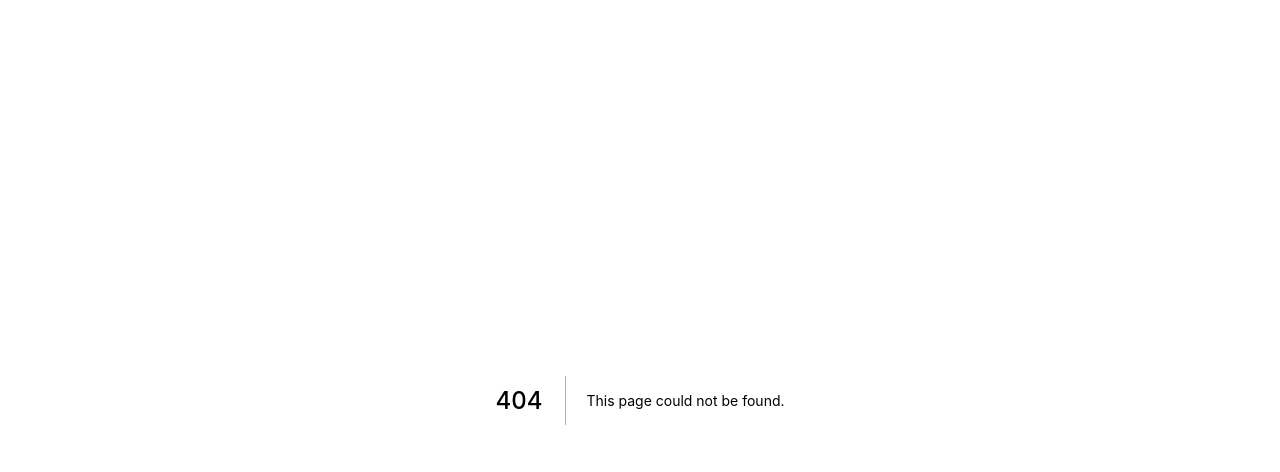
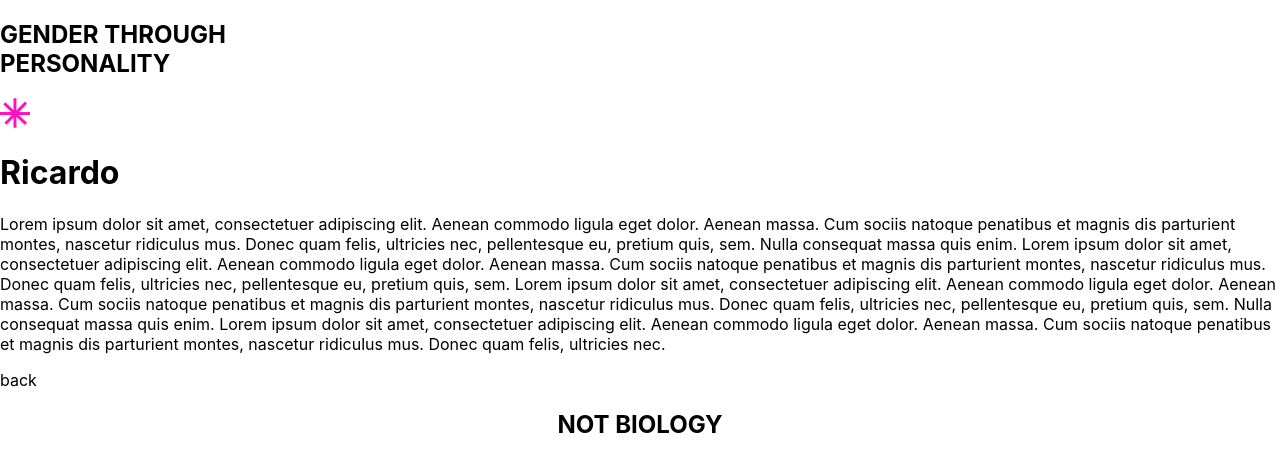
Before and after one commit to JulianBlohm/pnb, a Next.js app: page /stories/ricardo in a window 1280 px wide. Before the commit this address had no page. Shown: the top 472 px of the page. Built offline with nearby package versions, Linux system fonts and the light colour scheme.

Commit message:
Create story subpage ricardo

```diff
--- /dev/null
+++ b/pages/stories/ricardo.js
@@ -0,0 +1,54 @@
+import styles from '../../styles/Navigation.module.css'
+import Link from 'next/link'
+import Image from 'next/image'
+
+export default function About() {
+    return (
+        <div className={styles.container}>
+            <header>
+                <h2>
+                    GENDER THROUGH <br /> PERSONALITY
+                </h2>
+                <Link href="/navigation">
+                    <Image
+                        className={styles.star}
+                        src="/star.svg"
+                        alt=""
+                        width={30.58}
+                        height={30.07}
+                    />
+                </Link>
+            </header>
+
+            <main className={styles.main}>
+                <h1>Ricardo</h1>
+                <p>
+                    Lorem ipsum dolor sit amet, consectetuer adipiscing elit.
+                    Aenean commodo ligula eget dolor. Aenean massa. Cum sociis
+                    natoque penatibus et magnis dis parturient montes, nascetur
+                    ridiculus mus. Donec quam felis, ultricies nec, pellentesque
+                    eu, pretium quis, sem. Nulla consequat massa quis enim.
+                    Lorem ipsum dolor sit amet, consectetuer adipiscing elit.
+                    Aenean commodo ligula eget dolor. Aenean massa. Cum sociis
+                    natoque penatibus et magnis dis parturient montes, nascetur
+                    ridiculus mus. Donec quam felis, ultricies nec, pellentesque
+                    eu, pretium quis, sem. Lorem ipsum dolor sit amet,
+                    consectetuer adipiscing elit. Aenean commodo ligula eget
+                    dolor. Aenean massa. Cum sociis natoque penatibus et magnis
+                    dis parturient montes, nascetur ridiculus mus. Donec quam
+                    felis, ultricies nec, pellentesque eu, pretium quis, sem.
+                    Nulla consequat massa quis enim. Lorem ipsum dolor sit amet,
+                    consectetuer adipiscing elit. Aenean commodo ligula eget
+                    dolor. Aenean massa. Cum sociis natoque penatibus et magnis
+                    dis parturient montes, nascetur ridiculus mus. Donec quam
+                    felis, ultricies nec.
+                </p>
+                <Link href="/stories">back</Link>
+            </main>
+
+            <footer className={styles.footer}>
+                <h2>NOT BIOLOGY</h2>
+            </footer>
+        </div>
+    )
+}
```
Also changed, not shown: pages/stories.js (+4 -4 lines).
